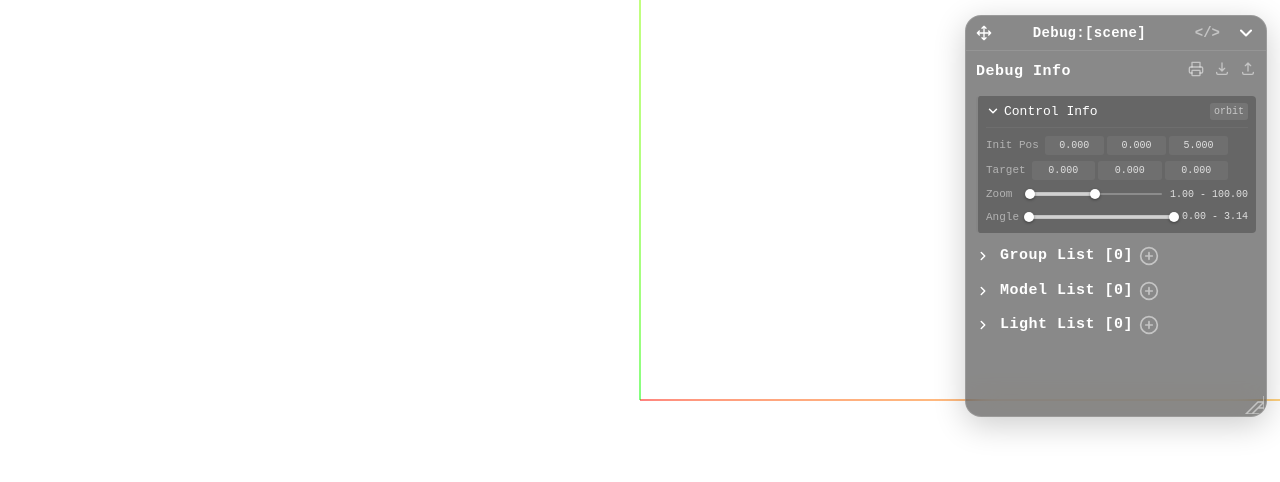
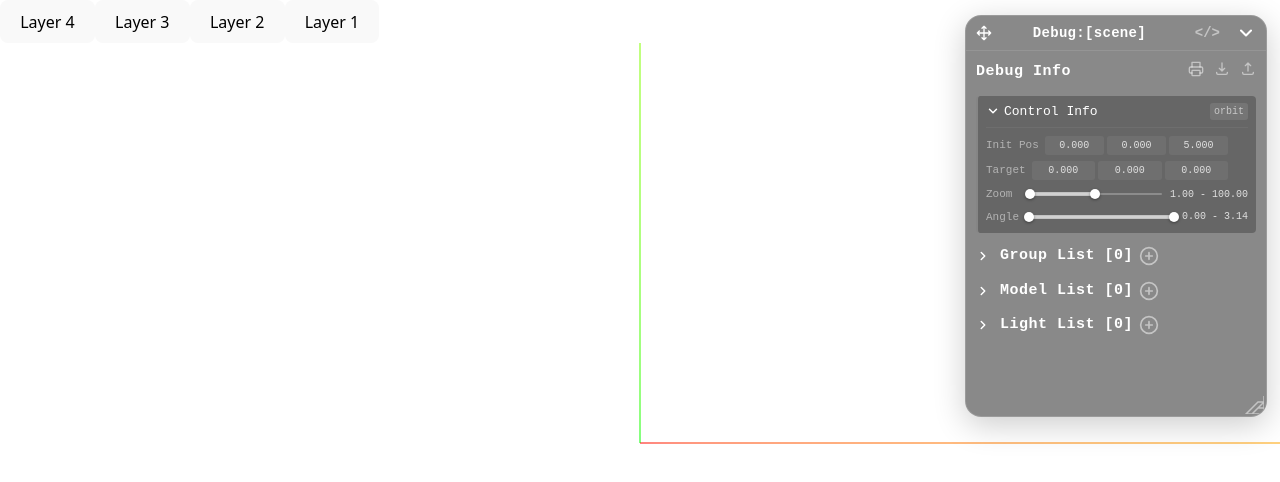
Before and after one commit to XLS9217/digital-space-webpage, a React (Vite) app: page / in a window 1280 px wide. Shown: the top 482 px of the page. Built offline with nearby package versions, Linux system fonts and the light colour scheme; no server answers.

Commit message:
add button in stage

```diff
--- a/app/Stage/Stage.jsx
+++ b/app/Stage/Stage.jsx
@@ -1,4 +1,4 @@
-import { useEffect } from 'react'
+import { useEffect, useRef } from 'react'
 import { DigitalSpace, DigitalScene, tagRegistry, dataRegistry } from 'digital-space-toolkit'
 import { getSceneByName, downloadSceneZip, upsertScene } from "../API/gateway.js";
 import {ClassroomTag, MeetingTag} from './TagWithStyle.jsx'
@@ -7,6 +7,8 @@ import './Stage.css'
 
 export default function Stage()
 {
+    const sceneController = useRef();
+
     useEffect(() => {
         tagRegistry
             .register('CLASSROOM', ClassroomTag, { distanceFactor: 40 })
@@ -25,10 +27,17 @@ export default function Stage()
     }, [])
 
     return (
-        <DigitalSpace
-            debug={true}
-        >
-            <DigitalScene sceneName="beijing_white" />
-        </DigitalSpace>
+        <>
+            <div className="layer-buttons">
+                <button onClick={() => sceneController.current?.investigateLayer('LevelDisplay', 0)}>Layer 4</button>
+                <button onClick={() => sceneController.current?.investigateLayer('LevelDisplay', 1)}>Layer 3</button>
+                <button onClick={() => sceneController.current?.investigateLayer('LevelDisplay', 2)}>Layer 2</button>
+                <button onClick={() => sceneController.current?.investigateLayer('LevelDisplay', 3)}>Layer 1</button>
+            </div>
+
+            <DigitalSpace debug={true}>
+                <DigitalScene sceneName="beijing_white" controllerRef={sceneController} />
+            </DigitalSpace>
+        </>
     )
 }
```
